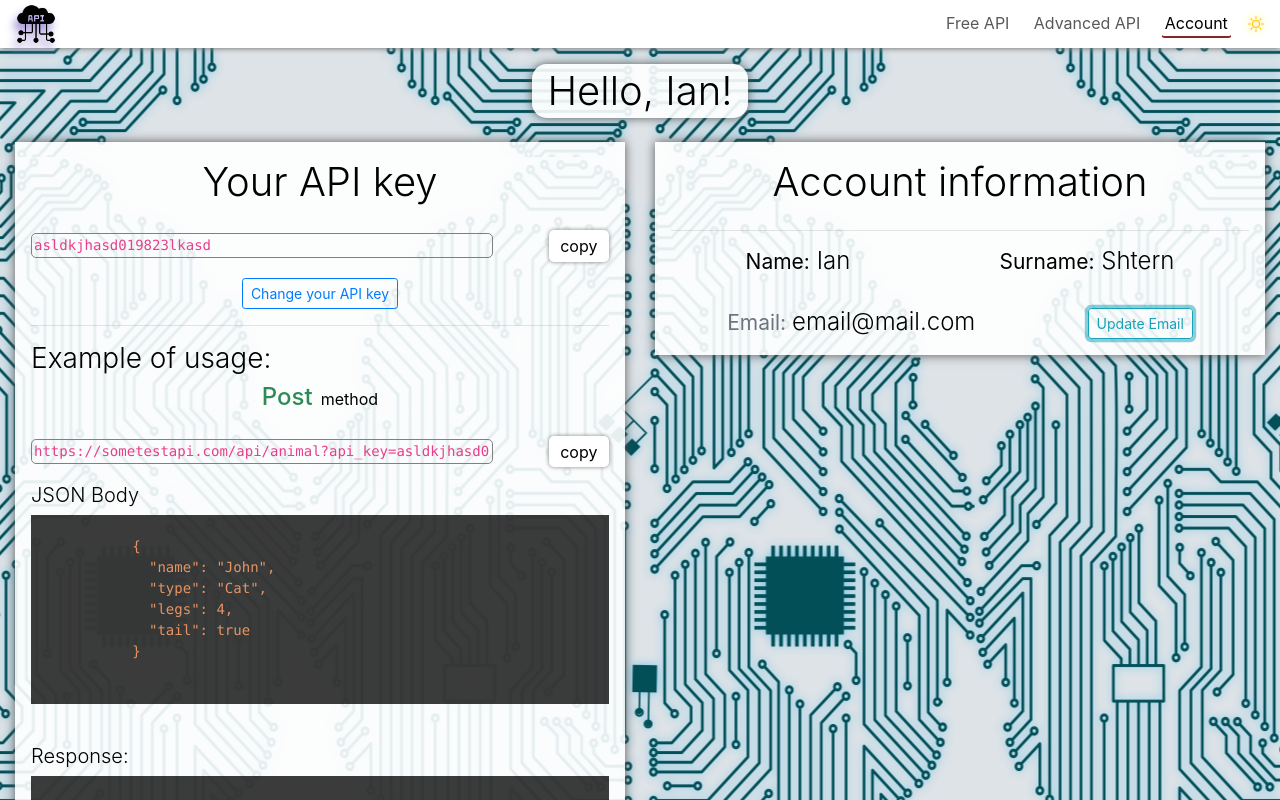
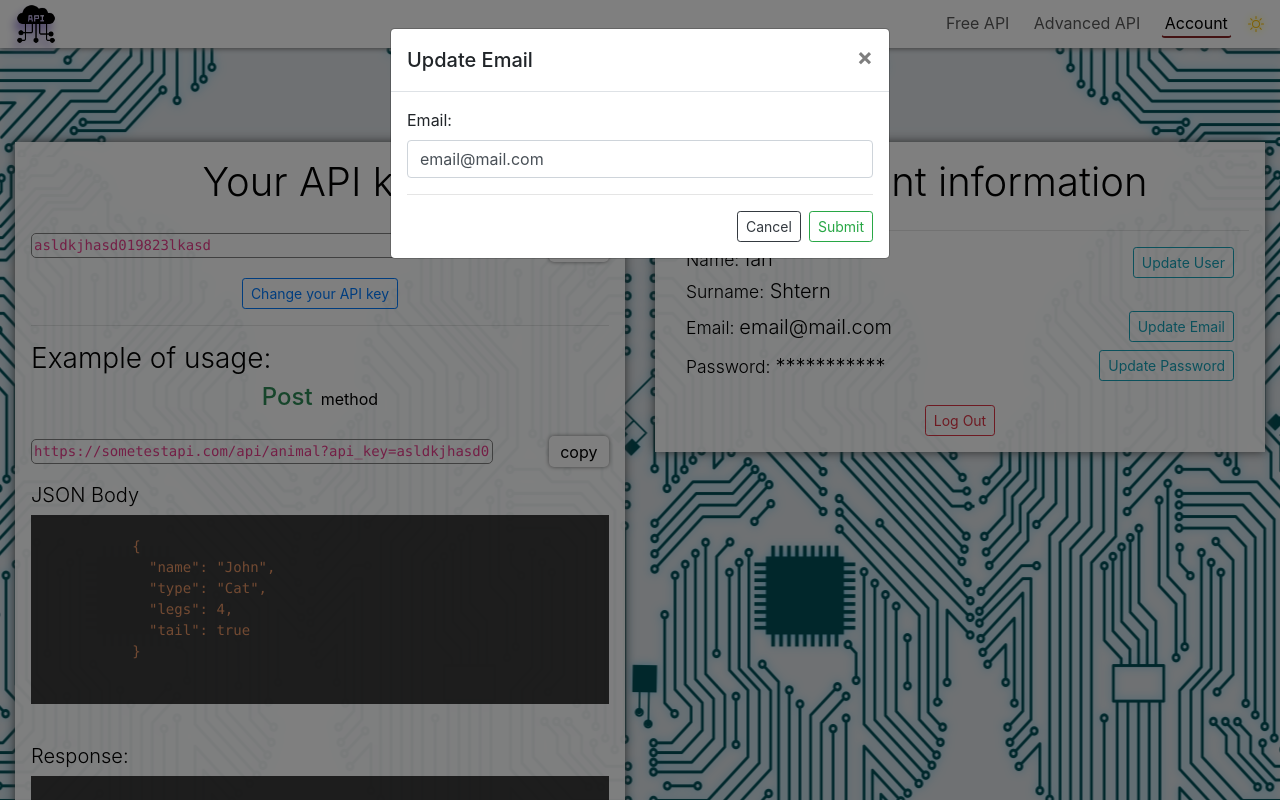
Before and after one commit to purple0CaT/api-library, a Nuxt app: page /account in a window 1280 px wide. Both pictures are taken after a click on the button "Update Email". Shown: the top 800 px of the page. Built offline with nearby package versions, Linux system fonts and the light colour scheme.

Commit message:
account info

```diff
--- a/components/Account/AccInfo.vue
+++ b/components/Account/AccInfo.vue
@@ -3,20 +3,14 @@
     <div class="section-card info-account-card">
       <h1 class="text-center font-weight-light">Account information</h1>
       <hr class="w-100" />
-      <div class="d-flex justify-content-around">
-        <h4 class="font-weight-light">
-          <small>Name:</small> {{ user.firstName }}
-        </h4>
-        <h4 class="font-weight-light">
-          <small>Surname:</small> {{ user.lastName }}
-        </h4>
-      </div>
+      <b-container>
+        <update-init />
+        <update-email />
+        <update-password />
+      </b-container>
       <br />
-      <div class="d-flex justify-content-around">
-        <h4 class="font-weight-light m-0">
-          <small class="text-muted">Email: </small>{{ user.email }}
-        </h4>
-        <b-button size="sm" variant="outline-info">Update Email</b-button>
+      <div class="d-flex justify-content-center">
+        <b-button variant="outline-danger" size="sm">Log Out</b-button>
       </div>
     </div>
   </b-col>
@@ -25,7 +19,11 @@
 <script lang="ts">
 import Vue from 'vue'
 import { mapState } from 'vuex'
+import UpdateEmail from './UpdateEmail.vue'
+import UpdateInit from './UpdateInit.vue'
+import UpdatePassword from './UpdatePassword.vue'
 export default Vue.extend({
+  components: { UpdatePassword, UpdateEmail, UpdateInit },
   name: 'AccountInfo',
   computed: {
     ...mapState(['user']),
--- /dev/null
+++ b/components/Account/UpdateEmail.vue
@@ -0,0 +1,90 @@
+<template>
+  <div class="d-flex justify-content-between align-items-center">
+    <h5 class="font-weight-light m-0">
+      <small class="font-weight-light">Email: </small>{{ user.email }}
+    </h5>
+    <b-button v-b-modal.modalEmail size="sm" variant="outline-info"
+      >Update Email</b-button
+    >
+    <b-modal ref="modalEmail" id="modalEmail" title="Update Email" hide-footer>
+      <ValidationObserver ref="form">
+        <form @submit.prevent="submitForm">
+          <b-form-group id="email-form" label="Email:" label-for="email-form">
+            <ValidationProvider
+              mode="passive"
+              rules="required|email"
+              v-slot="{ errors }"
+            >
+              <b-form-input
+                id="email-form"
+                type="text"
+                v-model="email"
+                placeholder="First Name"
+                required
+              ></b-form-input>
+              <span>{{ errors[0] }}</span>
+            </ValidationProvider>
+          </b-form-group>
+          <hr />
+          <div class="d-flex justify-content-end align-items-center">
+            <b-button
+              variant="outline-dark"
+              size="sm"
+              class="mr-2"
+              @click="hideModal"
+              >Cancel</b-button
+            >
+            <b-button type="submit" size="sm" variant="outline-success"
+              >Submit</b-button
+            >
+          </div>
+        </form>
+      </ValidationObserver>
+    </b-modal>
+  </div>
+</template>
+
+<script lang="ts">
+import Vue from 'vue'
+import { mapState } from 'vuex'
+//
+interface FormType extends Element {
+  validate(): Promise<boolean>
+}
+//
+export default Vue.extend({
+  name: 'UpdateEmail',
+  data() {
+    return {
+      email: '',
+    }
+  },
+  computed: {
+    ...mapState(['user']),
+  },
+  methods: {
+    updateForm(): any {
+      this.email = this.user.email
+      this.email = this.user.email
+    },
+    hideModal() {
+      if (this.$refs['modalEmail']) {
+        this.$refs['modalEmail'].hide()
+      }
+    },
+    async submitForm() {
+      ;(this.$refs.form as FormType).validate().then((success: boolean) => {
+        if (success) {
+          alert('Form!')
+          this.hideModal()
+        }
+      })
+    },
+  },
+  created() {
+    this.updateForm()
+  },
+})
+</script>
+
+<style></style>
--- /dev/null
+++ b/components/Account/UpdateInit.vue
@@ -0,0 +1,103 @@
+<template>
+  <div class="d-flex justify-content-between">
+    <div class="d-flex flex-column align-items-start">
+      <h5 class="font-weight-light">
+        <small class="font-weight-light">Name:</small> {{ user.firstName }}
+      </h5>
+      <h5 class="font-weight-light">
+        <small class="font-weight-light">Surname:</small> {{ user.lastName }}
+      </h5>
+    </div>
+    <div>
+      <b-button v-b-modal.modalInitials size="sm" variant="outline-info"
+        >Update User</b-button
+      >
+    </div>
+    <b-modal
+      ref="modalInitials"
+      id="modalInitials"
+      title="Update User Infromation"
+      hide-footer
+    >
+      <form @submit.prevent="submitForm">
+        <b-form-group
+          id="first-name-group"
+          label="First name:"
+          label-for="first-name"
+        >
+          <b-form-input
+            id="first-name"
+            type="text"
+            v-model="form.firstName"
+            placeholder="First Name"
+            required
+          ></b-form-input>
+        </b-form-group>
+        <b-form-group
+          id="last-name-group"
+          label="Last name:"
+          label-for="last-name"
+        >
+          <b-form-input
+            id="last-name"
+            type="text"
+            v-model="form.lastName"
+            placeholder="Last name"
+            required
+          ></b-form-input>
+        </b-form-group>
+        <hr />
+        <div class="d-flex justify-content-end align-items-center">
+          <b-button
+            variant="outline-dark"
+            size="sm"
+            class="mr-2"
+            @click="hideModal"
+            >Cancel</b-button
+          >
+          <b-button type="submit" size="sm" variant="outline-success"
+            >Submit</b-button
+          >
+        </div>
+      </form>
+    </b-modal>
+  </div>
+</template>
+
+<script lang="ts">
+import Vue from 'vue'
+import { mapState } from 'vuex'
+export default Vue.extend({
+  name: 'UpdateInitials',
+  data() {
+    return {
+      form: {
+        firstName: '',
+        lastName: '',
+      },
+    }
+  },
+  computed: {
+    ...mapState(['user']),
+  },
+  methods: {
+    updateForm(): any {
+      this.form.firstName = this.user.firstName
+      this.form.lastName = this.user.lastName
+    },
+    hideModal() {
+      if (this.$refs['modalInitials']) {
+        this.$refs['modalInitials'].hide()
+      }
+    },
+    submitForm() {
+      this.hideModal()
+      alert(JSON.stringify(this.form))
+    },
+  },
+  created() {
+    this.updateForm()
+  },
+})
+</script>
+<style scoped lang="scss"></style>
--- /dev/null
+++ b/components/Account/UpdatePassword.vue
@@ -0,0 +1,141 @@
+<template>
+  <div class="d-flex justify-content-between align-items-center mt-2">
+    <h5 class="font-weight-light m-0">
+      <small class="font-weight-light">Password: </small>***********
+    </h5>
+
+    <b-button v-b-modal.modalPassword size="sm" variant="outline-info"
+      >Update Password</b-button
+    >
+    <b-modal
+      ref="modalPassword"
+      id="modalPassword"
+      title="Update Password"
+      hide-footer
+    >
+      <ValidationObserver ref="form">
+        <form @submit.prevent="submitForm">
+          <!-- Current Password -->
+          <b-form-group
+            id="old-pass"
+            label="Current password:"
+            label-for="old-pass"
+          >
+            <ValidationProvider
+              mode="passive"
+              rules="required|password"
+              v-slot="{ errors }"
+            >
+              <b-form-input
+                id="old-pass"
+                type="password"
+                v-model="form.old"
+                placeholder="Current password"
+                required
+              ></b-form-input>
+              <span>{{ errors[0] }}</span>
+            </ValidationProvider>
+          </b-form-group>
+          <!-- New password -->
+          <b-form-group
+            id="password"
+            label="New password:"
+            label-for="password"
+          >
+            <ValidationProvider
+              mode="passive"
+              rules="required|password"
+              v-slot="{ errors }"
+              name="confirmation"
+            >
+              <b-form-input
+                id="password"
+                type="password"
+                v-model="form.password"
+                placeholder="New password"
+                required
+              ></b-form-input>
+              <span>{{ errors[0] }}</span>
+            </ValidationProvider>
+          </b-form-group>
+          <!-- Confirm -->
+          <b-form-group
+            id="confirm-password"
+            label="Confirm password:"
+            label-for="confirm-password"
+          >
+            <ValidationProvider
+              mode="passive"
+              rules="required|confirmationPass:@confirmation"
+              v-slot="{ errors }"
+            >
+              <b-form-input
+                id="confirm-password"
+                type="password"
+                v-model="form.confirm"
+                placeholder="Confirm password"
+                required
+              ></b-form-input>
+              <span>{{ errors[0] }}</span>
+            </ValidationProvider>
+          </b-form-group>
+          <hr />
+          <div class="d-flex justify-content-end align-items-center">
+            <b-button
+              variant="outline-dark"
+              size="sm"
+              class="mr-2"
+              @click="hideModal"
+              >Cancel</b-button
+            >
+            <b-button type="submit" size="sm" variant="outline-success"
+              >Submit</b-button
+            >
+          </div>
+        </form>
+      </ValidationObserver>
+    </b-modal>
+  </div>
+</template>
+
+<script lang="ts">
+import Vue from 'vue'
+import { mapState } from 'vuex'
+//
+interface FormType extends Element {
+  validate(): Promise<boolean>
+}
+//
+export default Vue.extend({
+  name: 'UpdatePassword',
+  data() {
+    return {
+      form: {
+        old: '',
+        password: '',
+        confirm: '',
+      },
+    }
+  },
+  computed: {
+    ...mapState(['user']),
+  },
+  methods: {
+    hideModal() {
+      if (this.$refs['modalPassword']) {
+        this.$refs['modalPassword'].hide()
+      }
+    },
+    submitForm() {
+      ;(this.$refs.form as FormType).validate().then((success: boolean) => {
+        if (success) {
+          alert('Form!')
+          this.hideModal()
+        }
+      })
+    },
+  },
+})
+</script>
+
+<style></style>
--- a/components/NavBar/MobileMenu.vue
+++ b/components/NavBar/MobileMenu.vue
@@ -11,24 +11,19 @@
         <!-- Menu Header -->
         <div class="menuHeader">
           <Logo />
-          <b-icon
-            class="menu-btn"
-            icon="list"
-            font-scale="2"
-            @click="handleMobileMenu"
-          ></b-icon>
+          <b-icon class="menu-btn" icon="list" font-scale="2"></b-icon>
         </div>
         <!-- Menu Options List -->
         <div class="menu-list">
-          <div>
+          <div class="d-flex justify-content-center">
             <nuxt-link to="free" class="btn"><h6>Free API</h6> </nuxt-link>
           </div>
-          <div>
+          <div class="d-flex justify-content-center">
             <nuxt-link to="advanced" class="btn">
               <h6>Advanced API</h6></nuxt-link
             >
           </div>
-          <div>
+          <div class="d-flex justify-content-center">
             <nuxt-link v-if="user.id" to="account" class="btn">
               <h6>Account</h6></nuxt-link
             >
@@ -80,9 +75,9 @@ export default Vue.extend({
       } else {
         this.showMenu = true
       }
+      console.log('click')
     },
     hideMobileMenu() {
-      this.hideMobileMenu()
       this.showMenu = false
     },
   },
--- a/layouts/default.vue
+++ b/layouts/default.vue
@@ -27,7 +27,7 @@ export default {
 </script>
 
 <style lang="scss">
-$lightBg: rgba(255, 255, 255, 0.9);
+$lightBg: rgba(255, 255, 255, 0.95);
 $darkBg: rgba(82, 82, 82, 0.95);
 * {
   box-sizing: border-box;
--- a/pages/register/index.vue
+++ b/pages/register/index.vue
@@ -2,7 +2,7 @@
   <section class="register-section">
     <div class="section-card">
       <ValidationObserver ref="form">
-        <form class="form-section" @submit.prevent="submitForm">
+        <form class="form-section" @submit.prevent="submitForm" hide-footer>
           <h3 class="text-center">Register</h3>
           <!-- First Name -->
           <b-form-group
```
